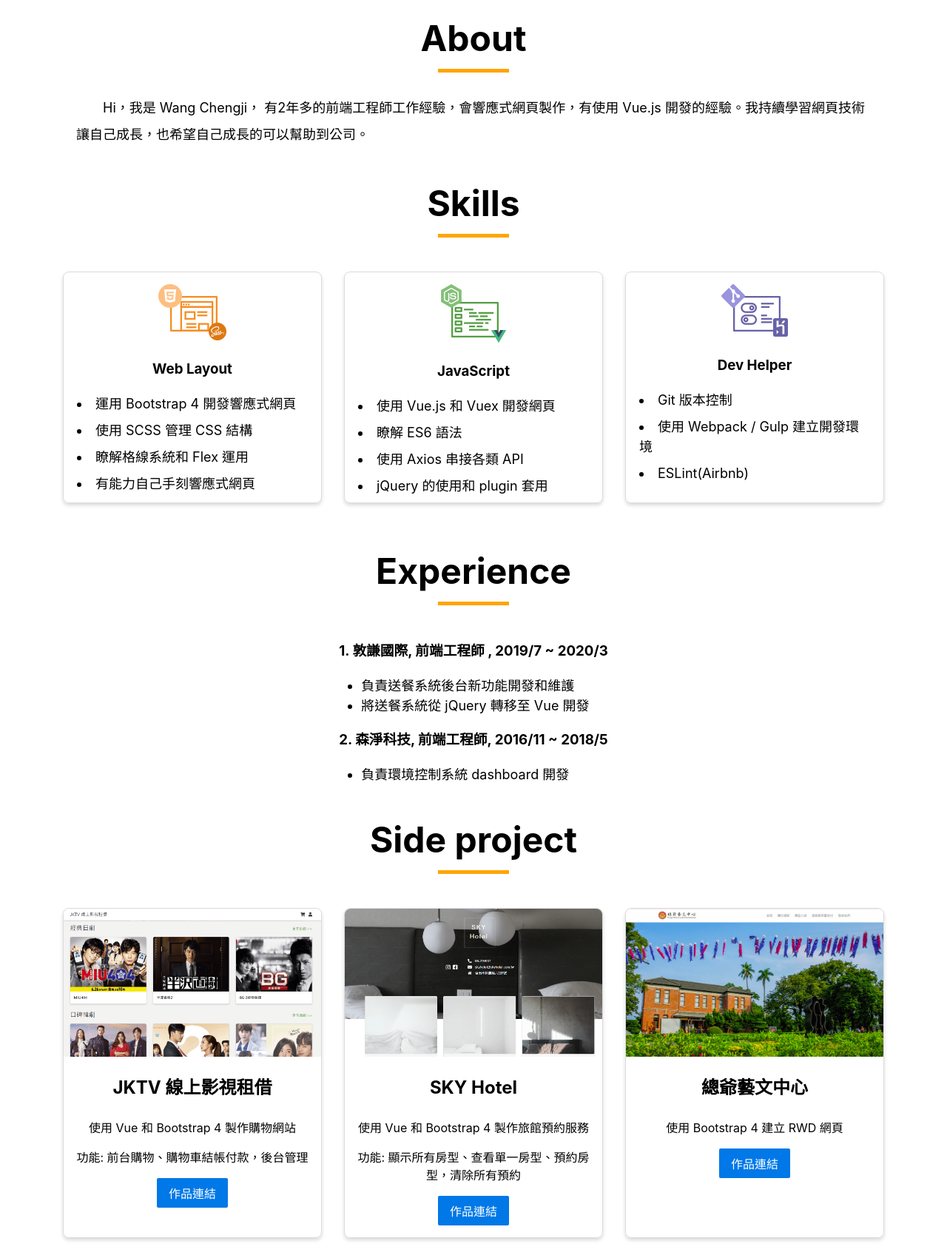
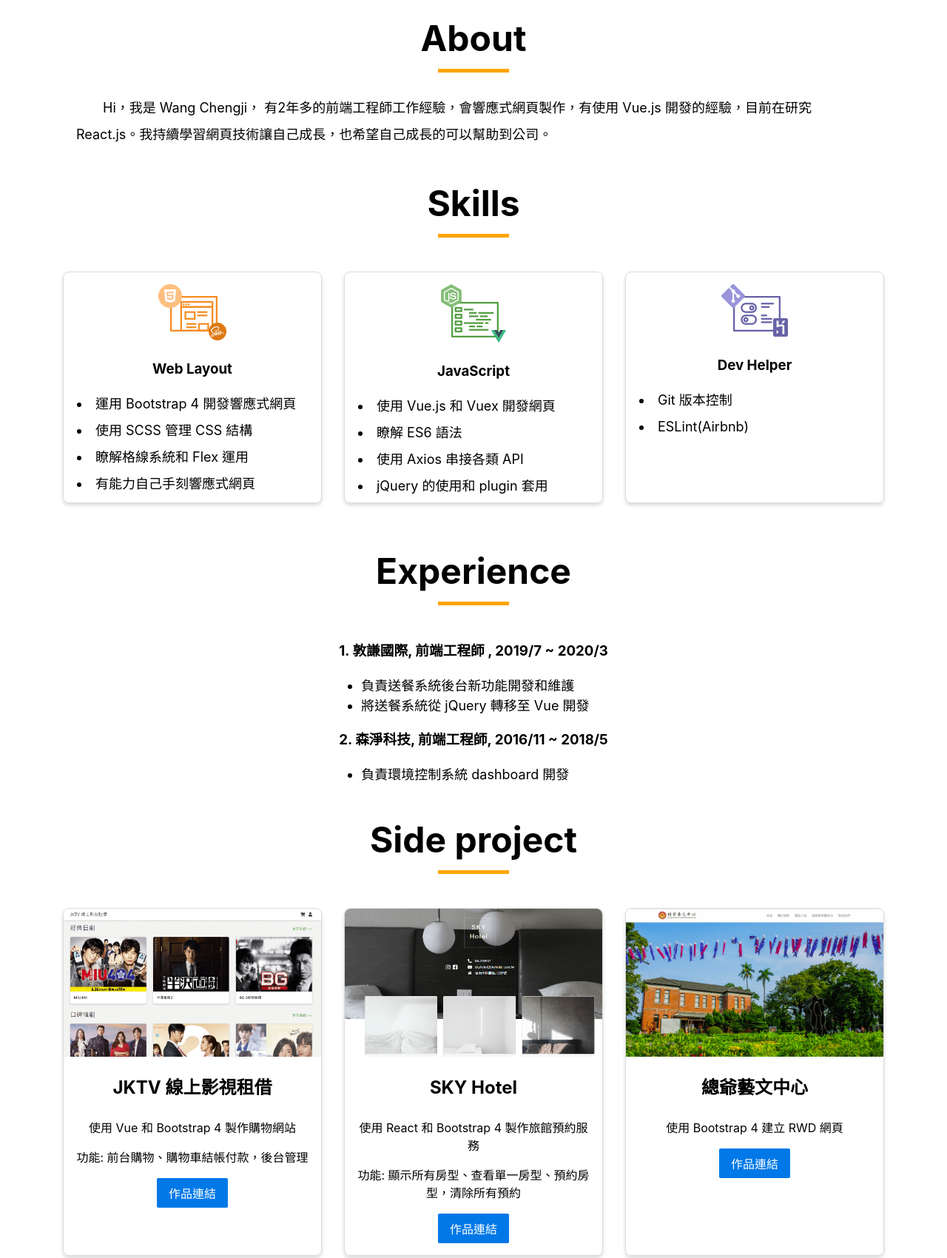
Before and after one commit to chengjiwang/aboutMe, a website: page source/index.html in a window 1280 px wide. Shown: the part 80-1780 px from the top of the page at 74% size. Drawn offline with nearby package versions, Linux system fonts and the light colour scheme; files that its build step writes are made by us from their sources.

Commit message:
修改一些描述

```diff
--- a/source/index.html
+++ b/source/index.html
@@ -44,7 +44,7 @@
 	<section id="about" class="container about">
 		<h2 class="main-title">About</h2>
 		<p class="about-me">
-			Hi，我是 Wang Chengji， 有2年多的前端工程師工作經驗，會響應式網頁製作，有使用 Vue.js 開發的經驗。我持續學習網頁技術讓自己成長，也希望自己成長的可以幫助到公司。
+			Hi，我是 Wang Chengji， 有2年多的前端工程師工作經驗，會響應式網頁製作，有使用 Vue.js 開發的經驗，目前在研究 React.js。我持續學習網頁技術讓自己成長，也希望自己成長的可以幫助到公司。
 		</p>
 	</section>
 	<section id="skills" class="container skill-section">
@@ -80,7 +80,6 @@
 					<h3>Dev Helper</h3>
 					<ul class="skill-list-content">
 						<li>Git 版本控制</li>
-						<li>使用 Webpack / Gulp 建立開發環境</li>
 						<li>ESLint(Airbnb)</li>
 					</ul>
 				</div>
@@ -127,9 +126,9 @@
 					</div>
 					<div class="project-body">
 						<h3 class="project-title">SKY Hotel</h3>
-						<p>使用 Vue 和 Bootstrap 4 製作旅館預約服務</p>
+						<p>使用 React 和 Bootstrap 4 製作旅館預約服務</p>
 						<p>功能: 顯示所有房型、查看單一房型、預約房型，清除所有預約</p>
-						<a href="https://chengjiwang.github.io/vue-hotel-booking/" target="_blank" rel="noreferrer noopener" title="SKY Hotel"
+						<a href="https://chengjiwang.github.io/react-hotel-booking/" target="_blank" rel="noreferrer noopener" title="SKY Hotel"
 							class="pure-button pure-button-primary">作品連結</a>
 					</div>
 				</div>
```
